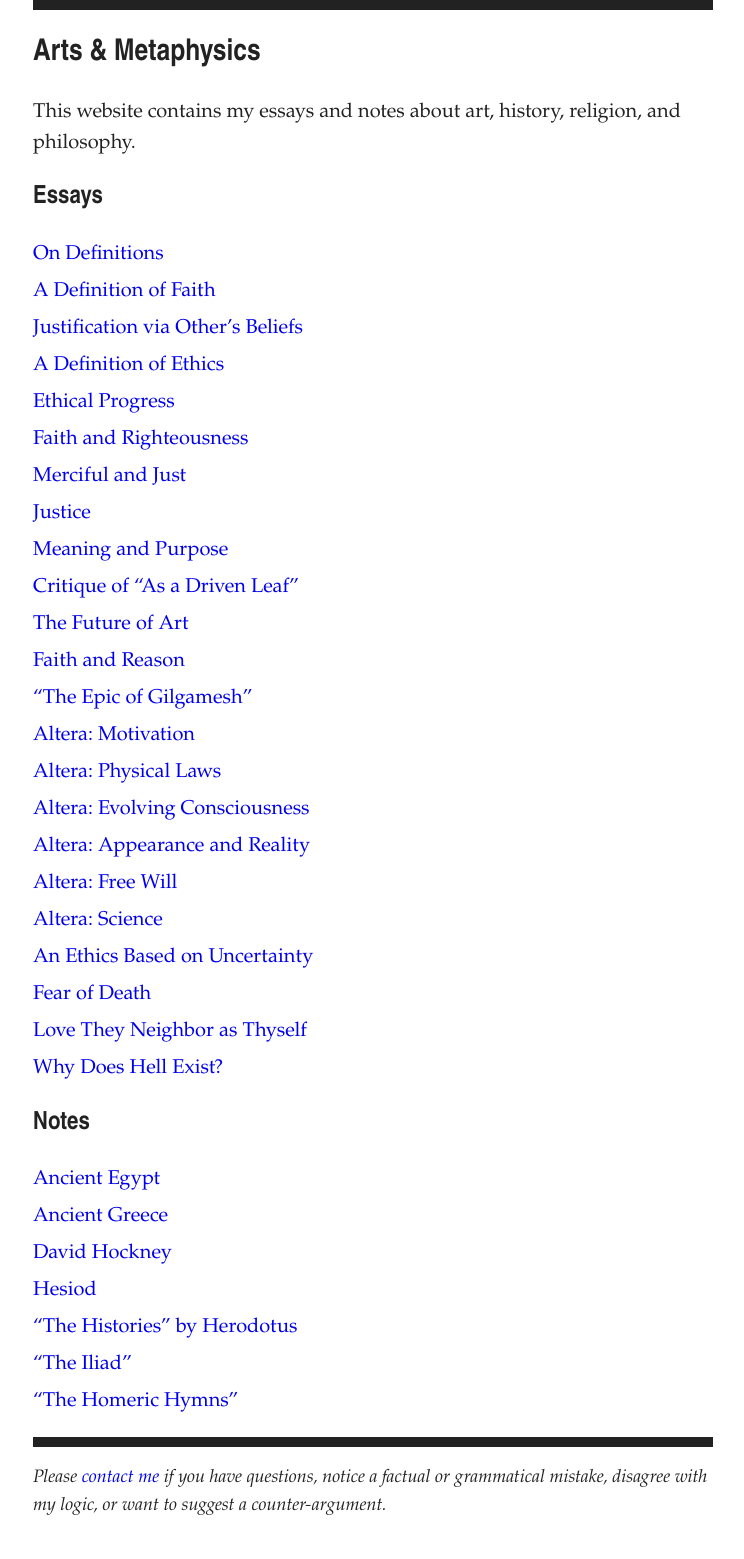
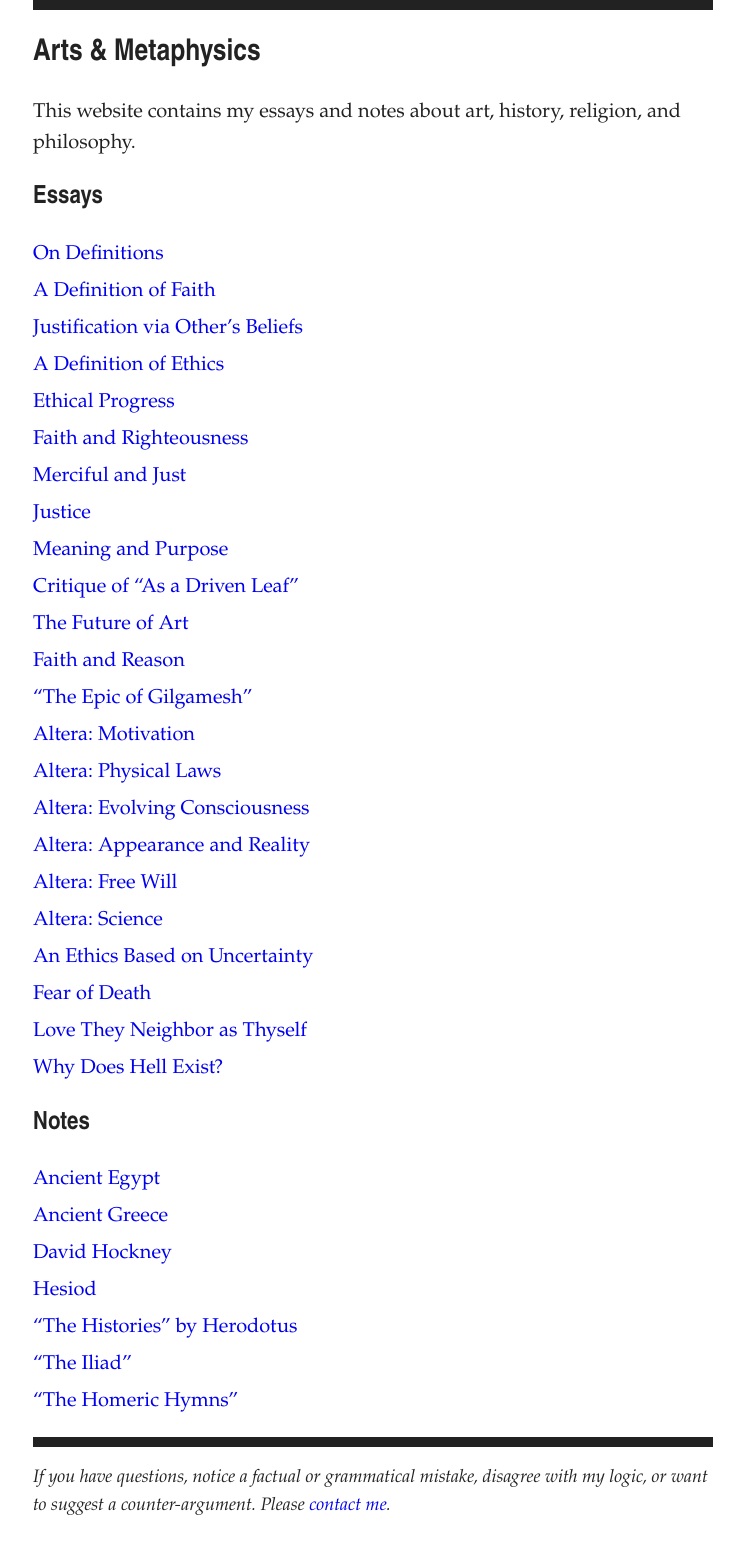
Before and after one commit to artsandmetaphysics/goodlifeodyssey, a Jekyll site: the page built from index.md, in a window 1280 px wide. Shown: the whole page, without its empty margins (267-1011 px from the left). Built offline with Jekyll 4.4.1, drawn with Linux system fonts in a browser that asks for light colours.

Commit message:
Restructure sentence to make footer links further apart

```diff
--- a/_layouts/basic.html
+++ b/_layouts/basic.html
@@ -30,9 +30,8 @@
       {% if page.url != '/' %}
         You may enjoy my <a href="{{ site.url }}">other essays and notes</a> about art, history, religion, and philosophy.
       {% endif %}
-        Please <a href="mailto:{{ site.email }}">contact me</a> if
-        you have questions, notice a factual or grammatical mistake, disagree
-        with my logic, or want to suggest a counter-argument.
+        If you have questions, notice a factual or grammatical mistake, disagree
+        with my logic, or want to suggest a counter-argument. Please <a href="mailto:{{ site.email }}">contact me</a>.
       </p>
     </footer>
   </body>
```
